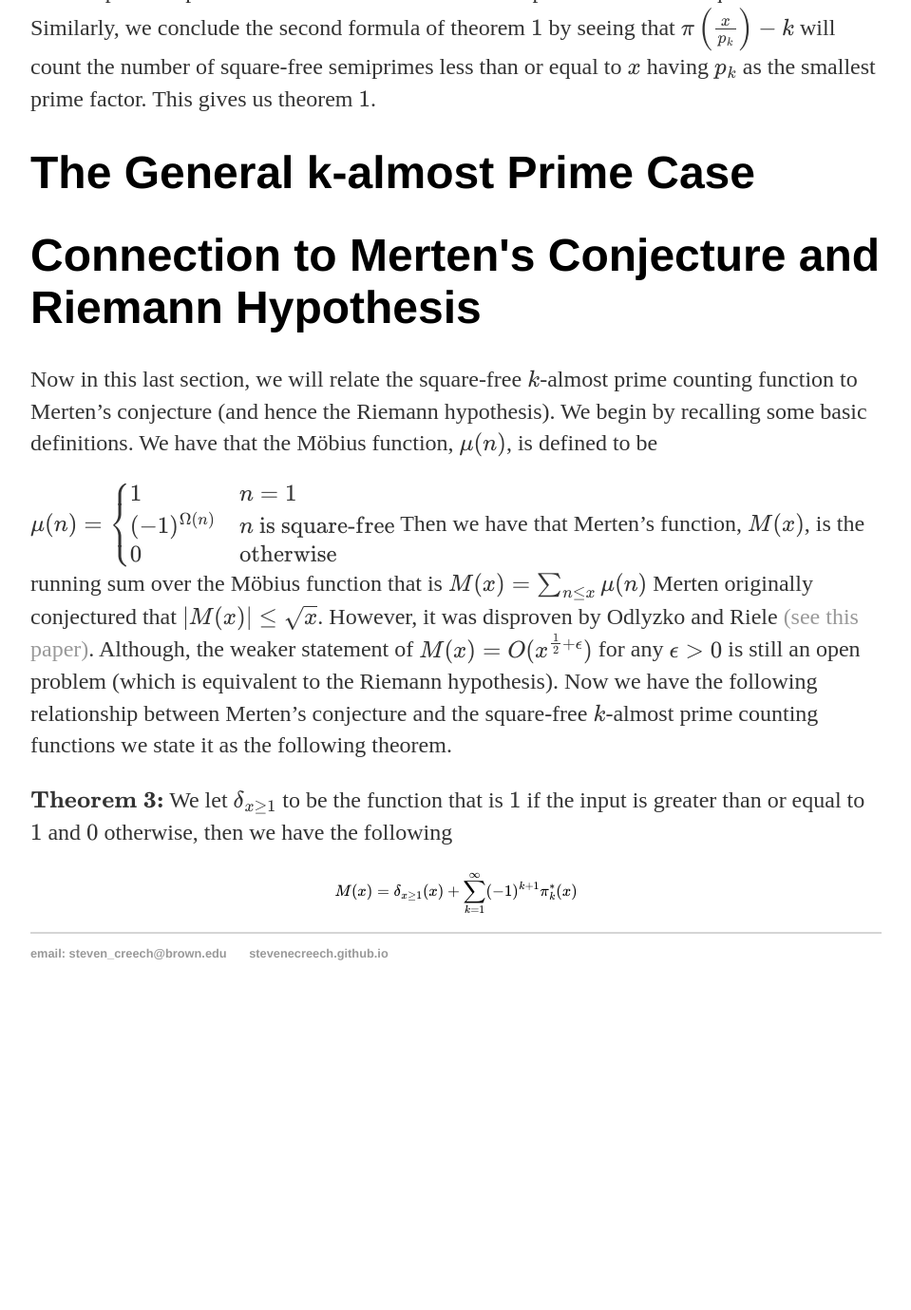
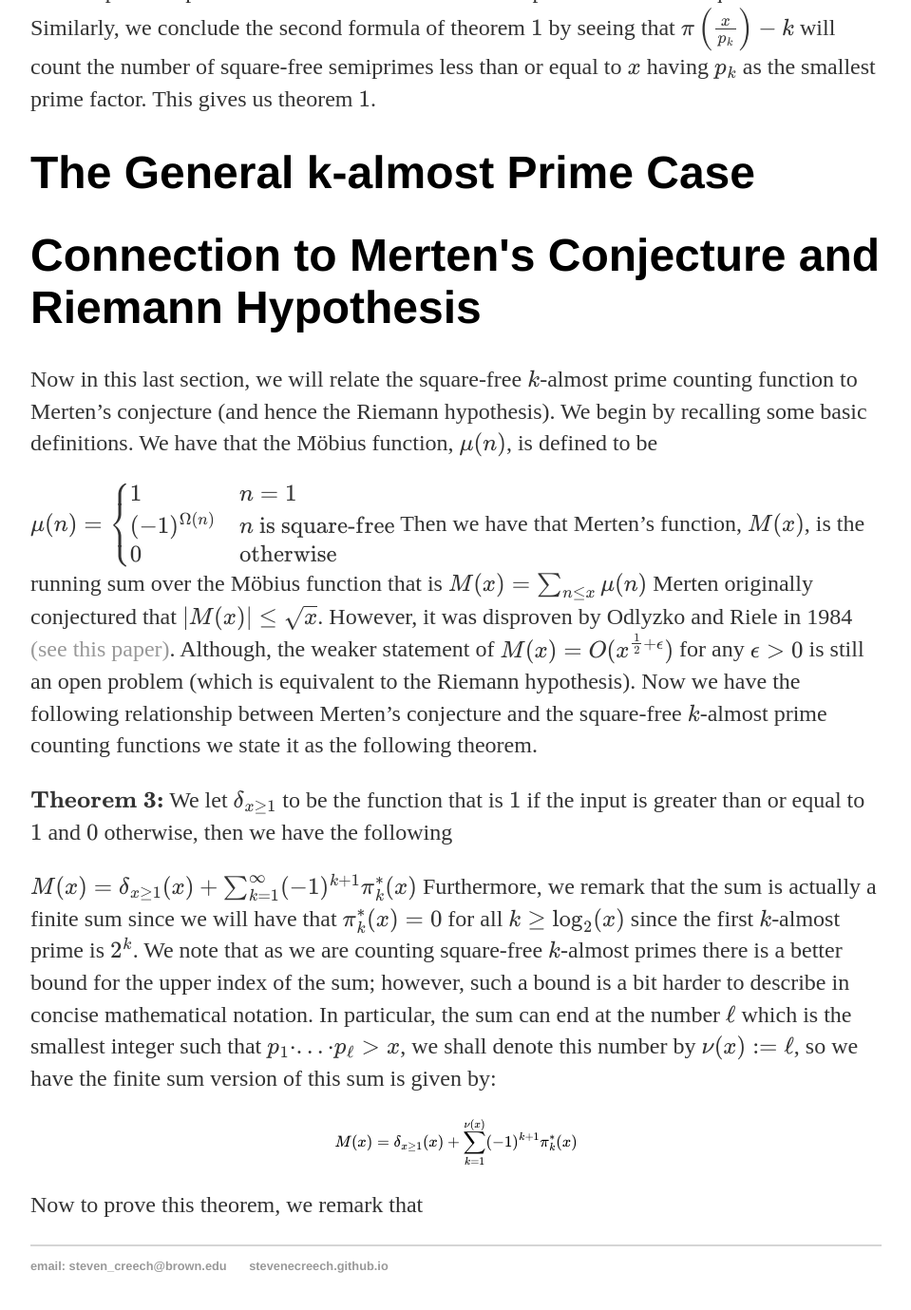
Before and after one commit to stevenecreech/stevenecreech.github.io, a Jekyll site: the page built from _posts/2023-09-12-Almost-Prime-Counting-Functions-and-Mertens-Conjecture.md, in a window 1280 px wide and 1400 px high, scrolled down 2586 px. Shown: the top 1379 px of the window at 95% size, without its empty margins (160-1119 px from the left). Built offline with Jekyll 4.4.1, drawn with Linux system fonts in a browser that asks for light colours; Markdown is read by kramdown in place of the engine named in the settings; formulas are drawn with MathJax 3; before the commit the page ends 3657 px from its top, so only the background shows below that.

Commit message:
Update 2023-09-12-Almost-Prime-Counting-Functions-and-Mertens-Conjecture.md

```diff
--- a/_posts/2023-09-12-Almost-Prime-Counting-Functions-and-Mertens-Conjecture.md
+++ b/_posts/2023-09-12-Almost-Prime-Counting-Functions-and-Mertens-Conjecture.md
@@ -81,10 +81,17 @@ Then we have that Merten's function, $$M(x)$$, is the running sum over the Möbi
 $$
 M(x)=\sum_{n\leq x}\mu(n)
 $$
-Merten originally conjectured that $$\vert M(x)\vert\leq \sqrt{x}$$. However, it was disproven by Odlyzko and Riele <a href="https://www-users.cse.umn.edu/~odlyzko/doc/arch/mertens.disproof.pdf">(see this paper)</a>. Although, the weaker statement of $$M(x)=O(x^{\frac{1}{2}+\epsilon})$$ for any $$\epsilon>0$$ is still an open problem (which is equivalent to the Riemann hypothesis). Now we have the following relationship between Merten's conjecture and the square-free $$k$$-almost prime counting functions we state it as the following theorem.
+Merten originally conjectured that $$\vert M(x)\vert\leq \sqrt{x}$$. However, it was disproven by Odlyzko and Riele in 1984 <a href="https://www-users.cse.umn.edu/~odlyzko/doc/arch/mertens.disproof.pdf">(see this paper)</a>. Although, the weaker statement of $$M(x)=O(x^{\frac{1}{2}+\epsilon})$$ for any $$\epsilon>0$$ is still an open problem (which is equivalent to the Riemann hypothesis). Now we have the following relationship between Merten's conjecture and the square-free $$k$$-almost prime counting functions we state it as the following theorem.
 
 $$\textbf{Theorem 3:}$$ We let $$\delta_{x\geq 1}$$ to be the function that is $$1$$ if the input is greater than or equal to $$1$$ and $$0$$ otherwise, then we have the following
 
 $$
 M(x)=\delta_{x\geq 1}(x)+\sum_{k=1}^\infty(-1)^{k+1}\pi_k^*(x)
 $$
+Furthermore, we remark that the sum is actually a finite sum since we will have that $$\pi_k^*(x)=0$$ for all $$k\geq \log_2(x)$$ since the first $$k$$-almost prime is $$2^k$$. We note that as we are counting square-free $$k$$-almost primes there is a better bound for the upper index of the sum; however, such a bound is a bit harder to describe in concise mathematical notation. In particular, the sum can end at the number $$\ell$$ which is the smallest integer such that $$p_1\cdot...\cdot p_{\ell}>x$$, we shall denote this number by $$\nu(x):=\ell$$, so we have the finite sum version of this sum is given by:
+
+$$
+M(x)=\delta_{x\geq 1}(x)+\sum_{k=1}^{\nu(x)}(-1)^{k+1}\pi_k^*(x)
+$$
+
+Now to prove this theorem, we remark that
```
